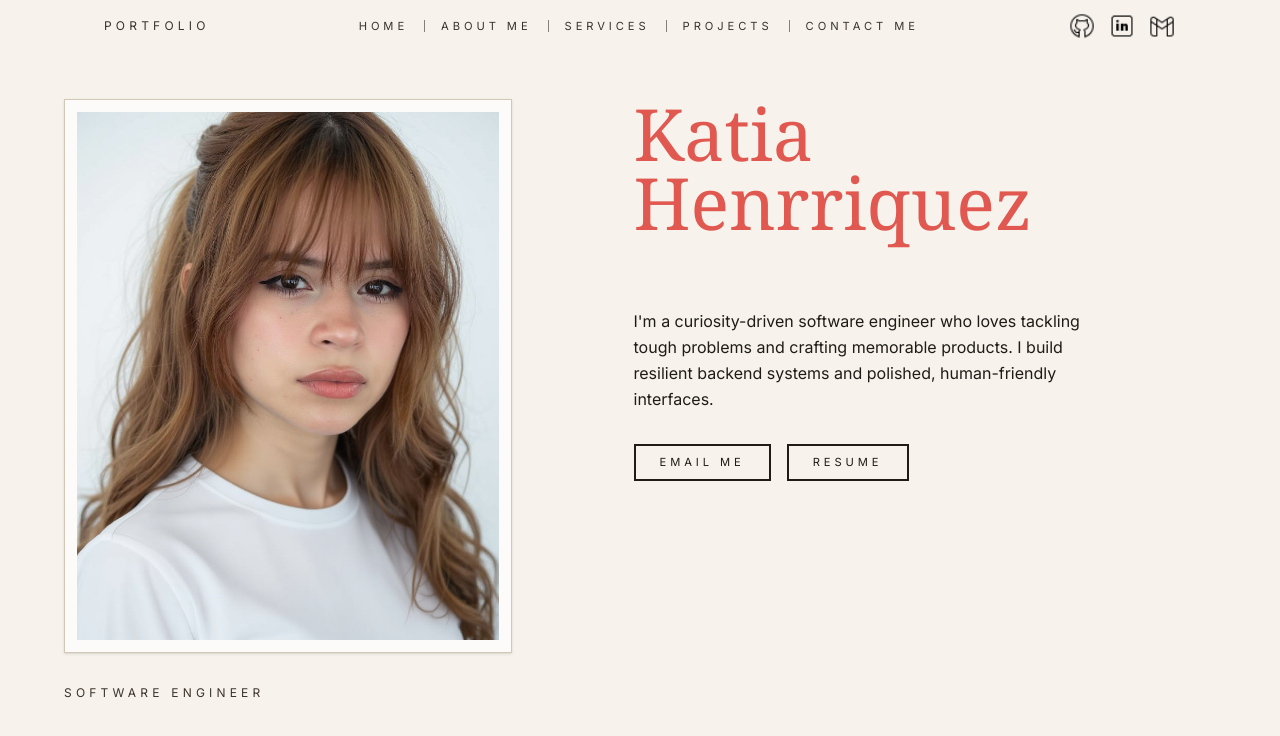
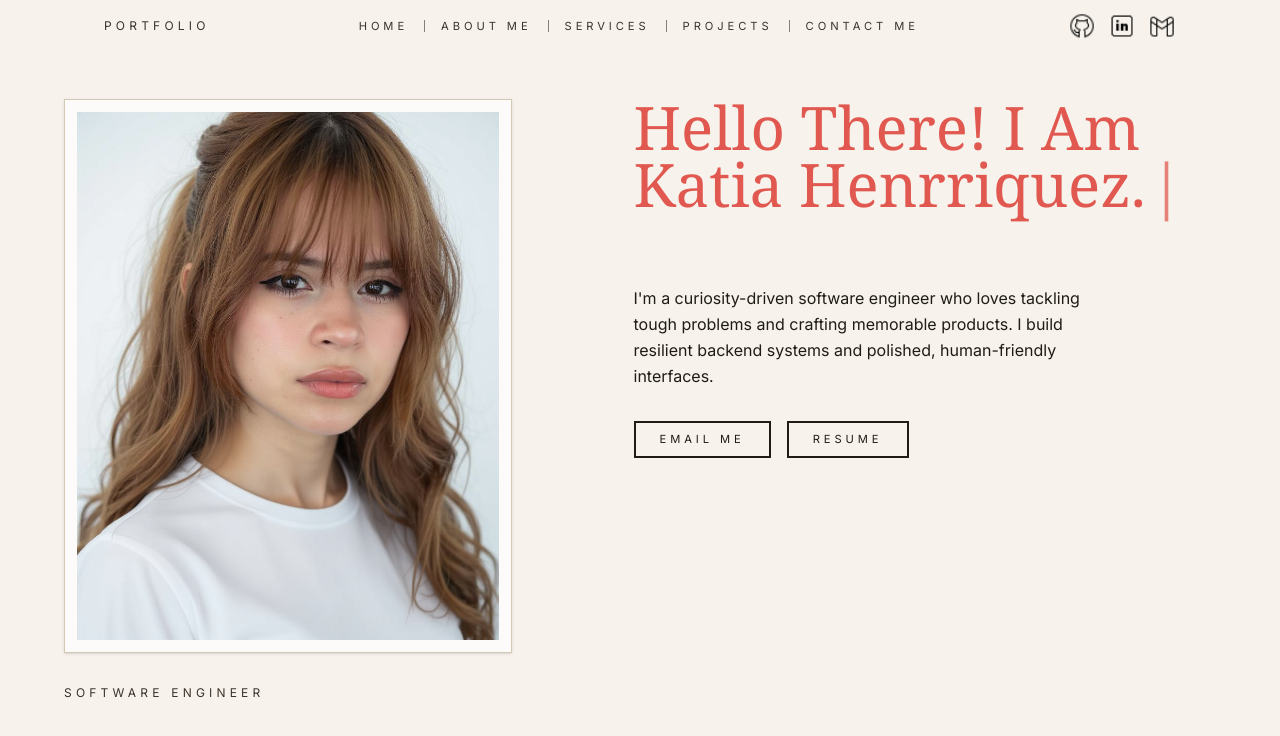
Before and after one commit to K41L3r14/portfolio, a Next.js app in the folder portfolio/: page / in a window 1280 px wide. Shown: the top 736 px of the page. Built offline with nearby package versions, Linux system fonts and the light colour scheme.

Commit message:
adding typing animation to fortfolio main page

```diff
--- /dev/null
+++ b/portfolio/src/app/components/TypingText.tsx
@@ -0,0 +1,42 @@
+"use client";
+
+import { useEffect, useState } from "react";
+
+type TypingTextProps = {
+  text: string;
+  speed?: number;
+  className?: string;
+};
+
+export default function TypingText({
+  text,
+  speed = 120,
+  className = "",
+}: TypingTextProps) {
+  const [typedText, setTypedText] = useState("");
+
+  useEffect(() => {
+    let currentIndex = 0;
+    setTypedText("");
+
+    const intervalId = window.setInterval(() => {
+      currentIndex += 1;
+      setTypedText(text.slice(0, currentIndex));
+
+      if (currentIndex >= text.length) {
+        window.clearInterval(intervalId);
+      }
+    }, speed);
+
+    return () => window.clearInterval(intervalId);
+  }, [speed, text]);
+
+  return (
+    <span className={`inline-block whitespace-pre-line ${className}`}>
+      {typedText}
+      <span aria-hidden className="ml-1 inline-block animate-pulse">
+        |
+      </span>
+    </span>
+  );
+}
--- a/portfolio/src/app/page.tsx
+++ b/portfolio/src/app/page.tsx
@@ -1,6 +1,7 @@
 import Image from "next/image";
 
 import AboutMeSection from "./aboutMe/page";
+import TypingText from "./components/TypingText";
 import ContactMePage from "./contactMe/page";
 import ProjectsPage from "./projects/page";
 import ServicesPage from "./services/page";
@@ -102,10 +103,11 @@ export default function Home() {
           </div>
 
           <div className="space-y-6">
-            <h1 className="font-serif text-5xl leading-[0.95] text-[#e0584f] sm:text-6xl lg:text-7xl">
-              Katia
-              <br />
-              Henrriquez
+            <h1 className="font-serif text-4xl leading-[0.95] text-[#e0584f] sm:text-5xl lg:text-6xl">
+              <TypingText
+                text={"Hello There! I Am Katia Henrriquez."}
+                speed={120}
+              />
             </h1>
             <div className="pt-8 sm:pt-12">
               <p className="max-w-md text-sm leading-relaxed text-[#1f1b17] sm:text-base">
```
